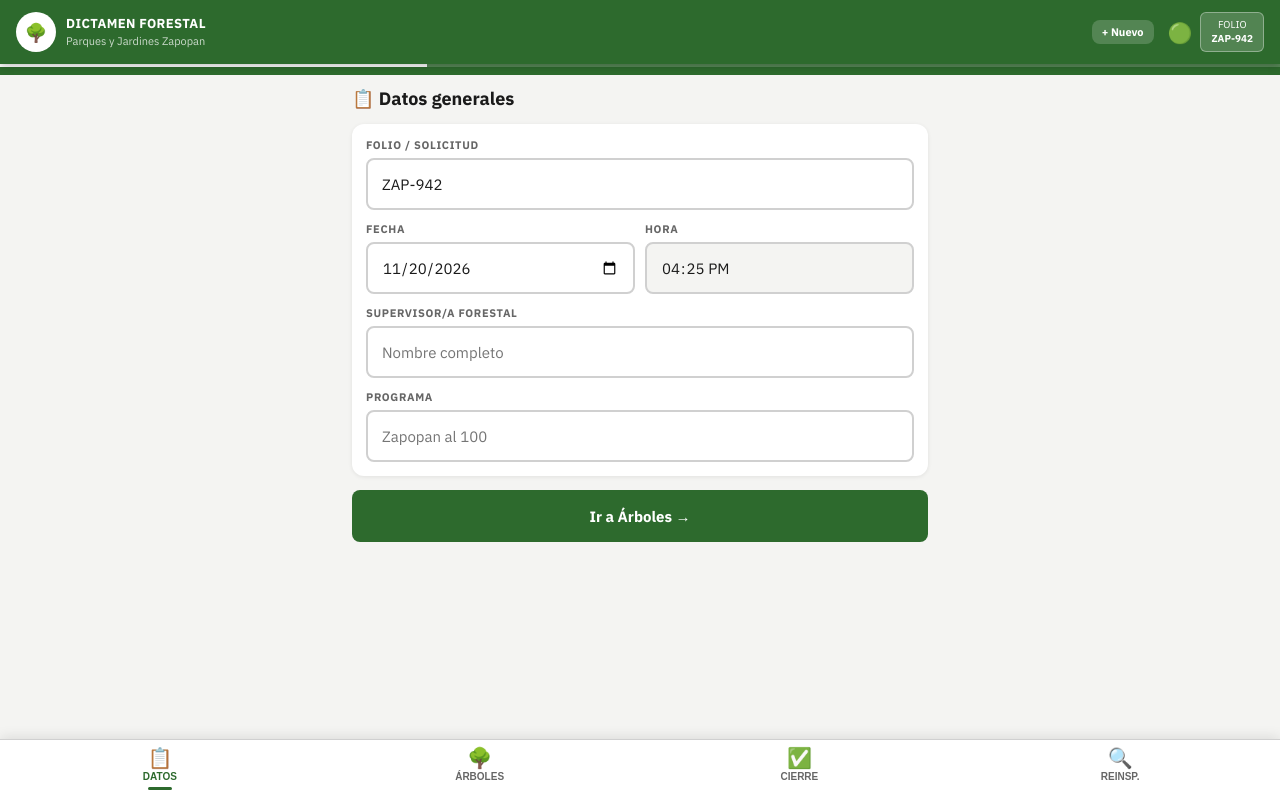
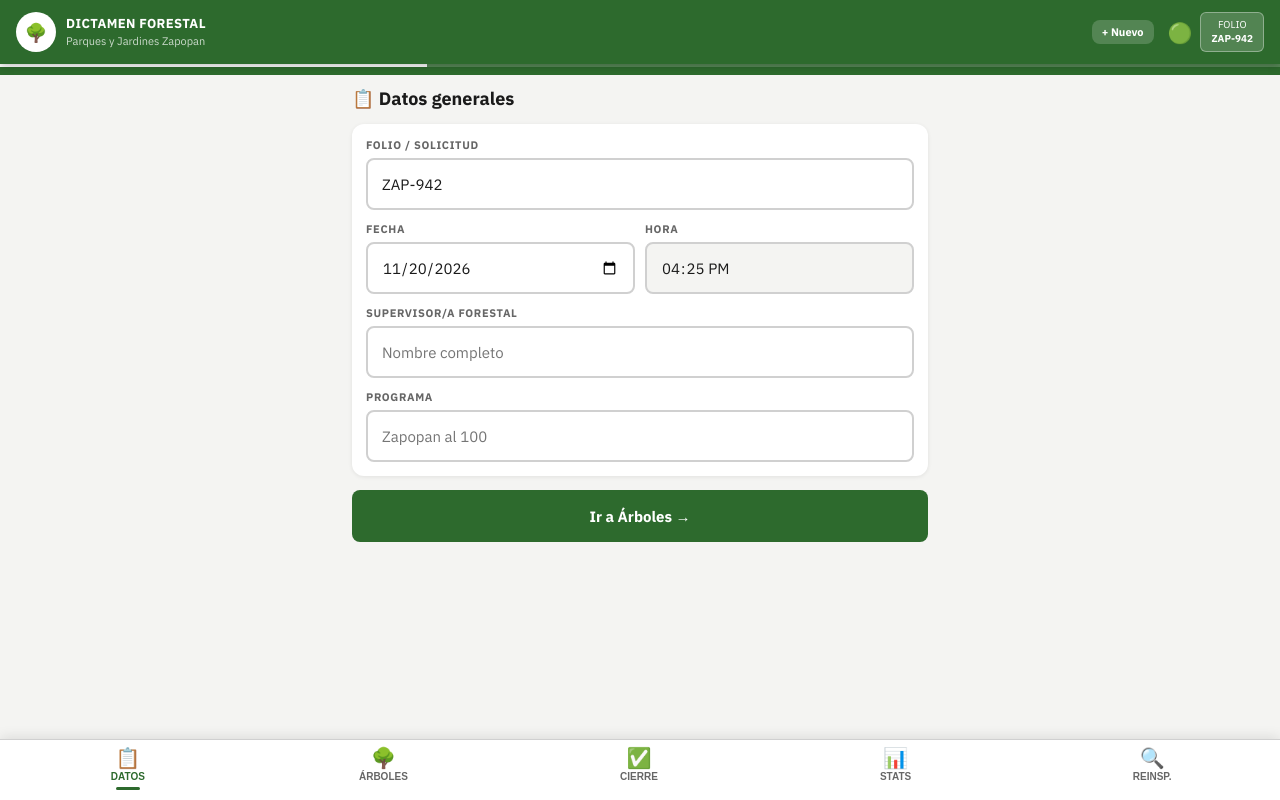
Before and after one commit to jecharc-beep/dictamen-forestal, a plain HTML site: page index.html in a window 1280 px wide. Drawn offline with nearby package versions, Linux system fonts and the light colour scheme.

Commit message:
Update index.html

```diff
--- a/index.html
+++ b/index.html
@@ -220,6 +220,7 @@ body{font-family:'IBM Plex Sans',sans-serif;background:var(--fo);color:var(--gr)
   <button class="nt active" id="nt0" onclick="goTab(0)"><span class="nt-icon">📋</span><span>Datos</span><div class="nt-bar"></div></button>
   <button class="nt" id="nt1" onclick="goTab(1)"><span class="nt-icon">🌳</span><span>Árboles</span><div class="nt-bar"></div></button>
   <button class="nt" id="nt2" onclick="goTab(2)"><span class="nt-icon">✅</span><span>Cierre</span><div class="nt-bar"></div></button>
+  <button class="nt" onclick="window.open('estadisticas.html','_blank')" style="border-left:1px solid rgba(255,255,255,.15);"><span class="nt-icon">📊</span><span>Stats</span><div class="nt-bar"></div></button>
   <button class="nt" onclick="window.open('reinspeccion.html','_blank')" style="border-left:1px solid rgba(255,255,255,.15);"><span class="nt-icon">🔍</span><span>Reinsp.</span><div class="nt-bar"></div></button>
 </nav>
 
```
